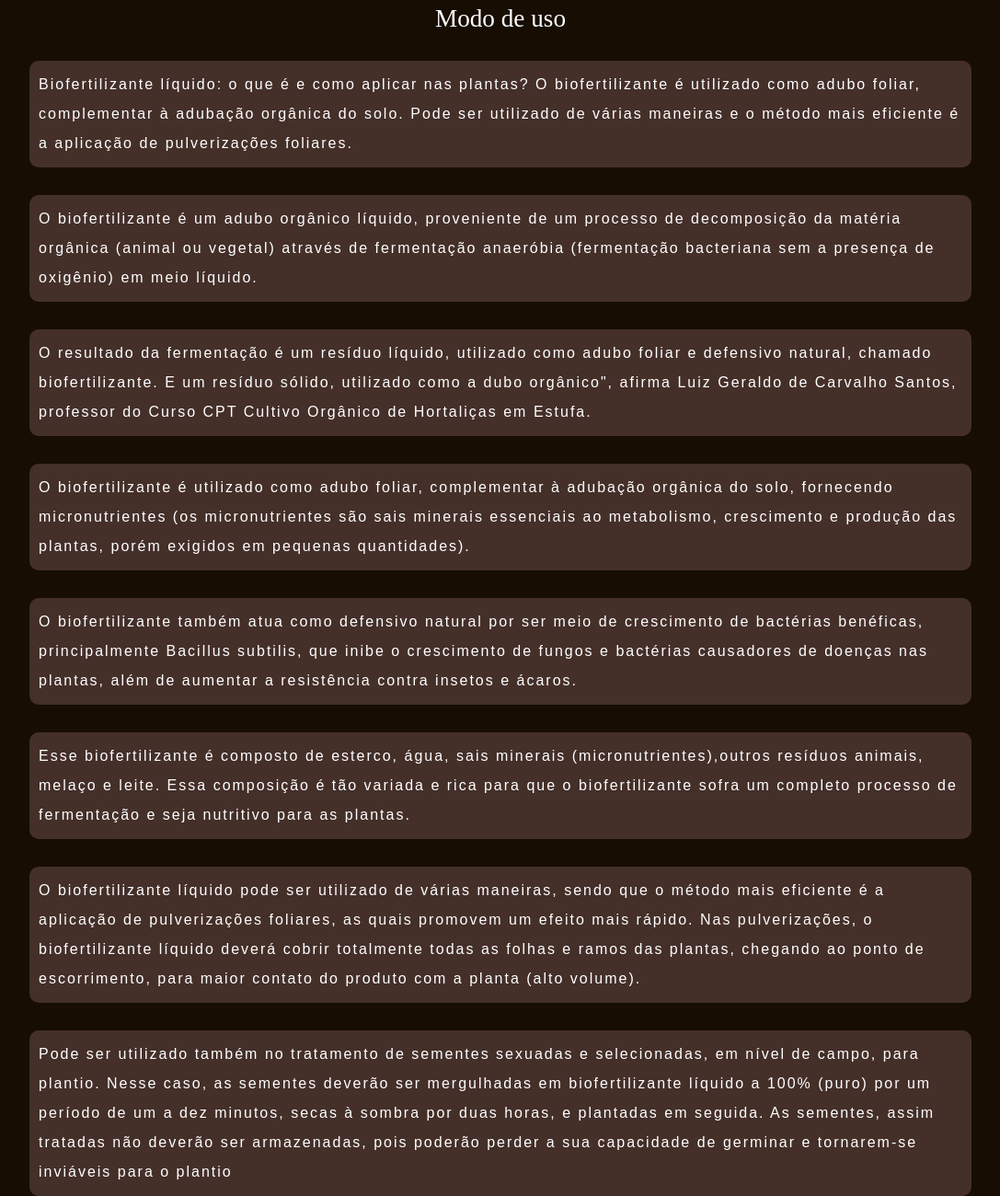
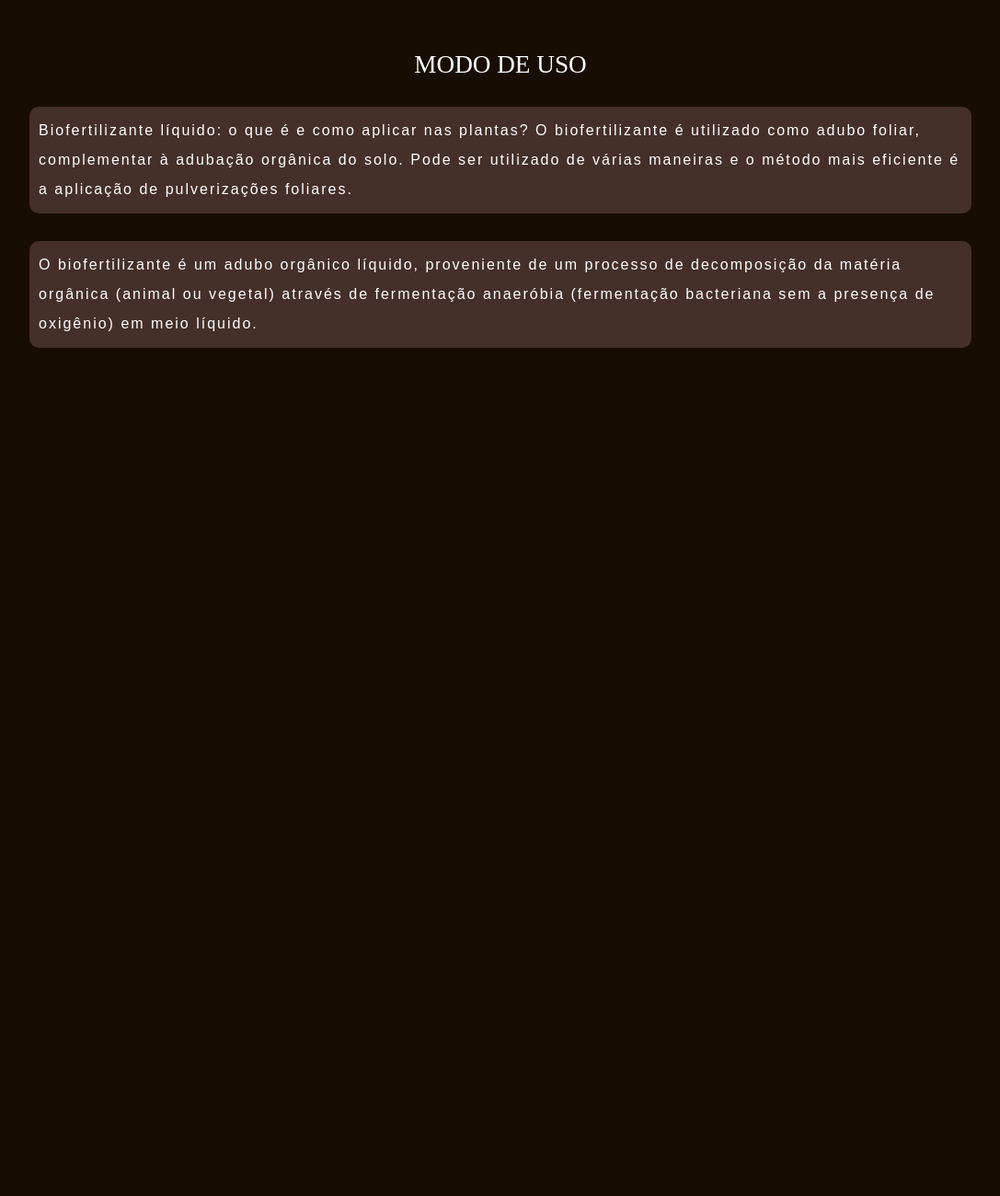
Before and after one commit to opradomatheus/vida-organica, a plain HTML site: page modo-uso.html in a window 1280 px wide. Shown: the part 75-1375 px from the top of the page at 92% size, without its empty margins (96-1183 px from the left). After the commit the page ends 800 px from the top, so only its background shows below. Drawn offline with nearby package versions, Linux system fonts and the light colour scheme.

Commit message:
links-correcao

```diff
--- a/assets/css/style-modo-uso.css
+++ b/assets/css/style-modo-uso.css
@@ -37,16 +37,19 @@ header .half-circle {
     color: white;
     z-index: 2;
     position: absolute;
+    top: 2%;
     left: 4%;
     font-size: 2em;
 }
 
 h1 {
-    margin-top: 30px;
+    margin-top: 80px;
     color: #FFF;
     text-align: center;
     font-size: 1.7em;
     font-weight: 500;
+
+    text-transform: uppercase;
 }
 
 .txt-modo-uso {
--- a/assets/css/style.css
+++ b/assets/css/style.css
@@ -53,7 +53,6 @@ main {
     height: 50px;
     background-color: #442f29;
     color: #FFFFFF;
-    text-decoration: none;
     border-radius: 5px;
     -webkit-border-radius: 5px;
     -moz-border-radius: 5px;
@@ -63,6 +62,10 @@ main {
     display:flex;
     justify-content: center;
     align-items: center;
+
+    font-weight: 500;
+    text-decoration: none;
+    /* text-transform: uppercase; */
 }
 
 .buttons a:hover{
--- a/modo-uso.html
+++ b/modo-uso.html
@@ -46,40 +46,6 @@
 
     </p>
 
-    <p class="txt-modo-uso">
-        O resultado da fermentação é um resíduo líquido, utilizado como adubo foliar e defensivo natural, chamado biofertilizante. E um resíduo sólido, utilizado como a dubo orgânico", afirma Luiz Geraldo de Carvalho Santos, professor do Curso CPT Cultivo Orgânico de Hortaliças em Estufa.
-
-
-    </p>
-
-    <p class="txt-modo-uso">
-        O biofertilizante é utilizado como adubo foliar, complementar à adubação orgânica do solo, fornecendo micronutrientes (os micronutrientes são sais minerais essenciais ao metabolismo, crescimento e produção das plantas, porém exigidos em pequenas quantidades).
-
-    </p>
-
-    <p class="txt-modo-uso">
-
-        O biofertilizante também atua como defensivo natural por ser meio de crescimento de bactérias benéficas, principalmente Bacillus subtilis, que inibe o crescimento de fungos e bactérias causadores de doenças nas plantas, além de aumentar a resistência contra insetos e ácaros.
-    </p>
-
-
-    <p class="txt-modo-uso">
-
-        Esse biofertilizante é composto de esterco, água, sais minerais (micronutrientes),outros resíduos animais, melaço e leite. Essa composição é tão variada e rica para que o biofertilizante sofra um completo processo de fermentação e seja nutritivo para as plantas.
-    </p>
-
-
-    <p class="txt-modo-uso">
-
-        O biofertilizante líquido pode ser utilizado de várias maneiras, sendo que o método mais eficiente é a aplicação de pulverizações foliares, as quais promovem um efeito mais rápido. Nas pulverizações, o biofertilizante líquido deverá cobrir totalmente todas as folhas e ramos das plantas, chegando ao ponto de escorrimento, para maior contato do produto com a planta (alto volume).
-
-    </p>
-
-    <p class="txt-modo-uso">
-        Pode ser utilizado também no tratamento de sementes sexuadas e selecionadas, em nível de campo, para plantio. Nesse caso, as sementes deverão ser mergulhadas em biofertilizante líquido a 100% (puro) por um período de um a dez minutos, secas à sombra por duas horas, e plantadas em seguida. As sementes, assim tratadas não deverão ser armazenadas, pois poderão perder a sua capacidade de germinar e tornarem-se inviáveis para o plantio
-
-    </p>
-
 
 
 </body>
```
Also changed, not shown: index.html (+1 -1 lines).
